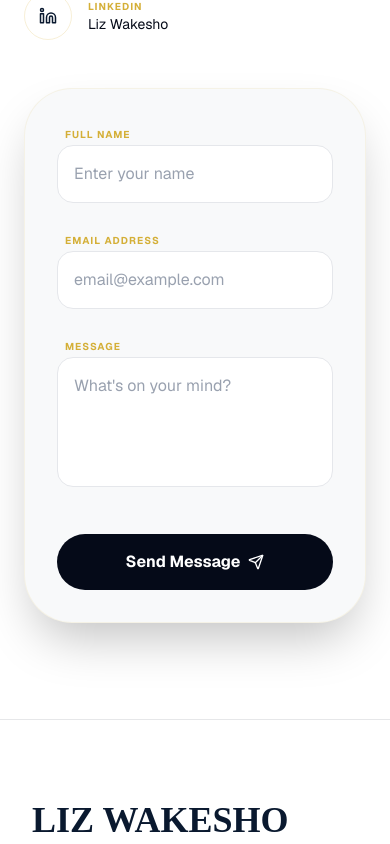
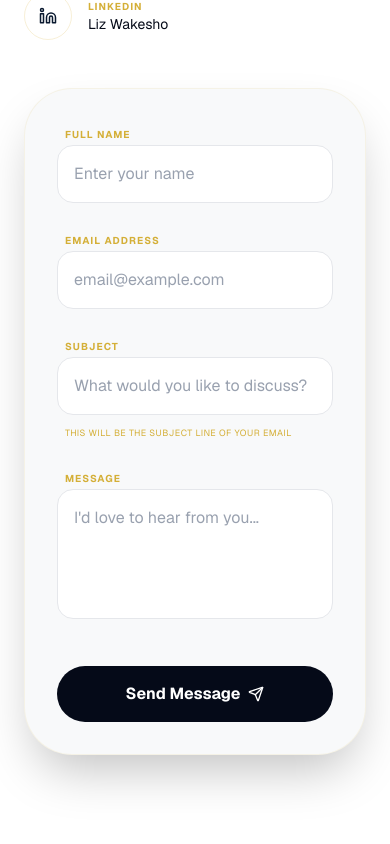
Before and after one commit to muasyasila/liz-wakesho-portfolio, a Next.js app: page / in a window 390 px wide. Shown: the part 10900-11744 px from the top of the page. Built offline with nearby package versions, Linux system fonts and the light colour scheme.

Commit message:
Form is working

```diff
--- a/package.json
+++ b/package.json
@@ -9,6 +9,7 @@
     "lint": "eslint"
   },
   "dependencies": {
+    "@formspree/react": "^3.0.0",
     "@gsap/react": "^2.1.2",
     "@react-three/drei": "^10.7.7",
     "@react-three/fiber": "^9.5.0",
--- a/src/app/api/send/route.ts
+++ b/src/app/api/send/route.ts
@@ -0,0 +1,30 @@
+import { Resend } from 'resend';
+import { NextResponse } from 'next/server';
+
+const resend = new Resend(process.env.RESEND_API_KEY);
+
+export async function POST(req: Request) {
+  try {
+    const { name, email, message } = await req.json();
+
+    const data = await resend.emails.send({
+      from: 'Portfolio Contact <onboarding@resend.dev>', // Resend provides this for testing
+      to: ['Lizwakesho4@gmail.com'],
+      subject: `New Message from ${name}`,
+      replyTo: email,
+      html: `
+        <div style="font-family: serif; padding: 20px; border: 1px solid #D4AF37;">
+          <h2 style="color: #D4AF37;">New Inquiry: Prime Minister's Portal</h2>
+          <p><strong>Name:</strong> ${name}</p>
+          <p><strong>Email:</strong> ${email}</p>
+          <hr style="border: 0.5px solid #eee;" />
+          <p style="white-space: pre-wrap;">${message}</p>
+        </div>
+      `,
+    });
+
+    return NextResponse.json(data);
+  } catch (error) {
+    return NextResponse.json({ error: "Failed to send email" }, { status: 500 });
+  }
+}
--- a/src/components/layout/Navbar.tsx
+++ b/src/components/layout/Navbar.tsx
@@ -107,7 +107,9 @@ export default function Navbar() {
             <span className={`block w-6 h-0.5 transition-all duration-300 ${burgerColor} ${isMenuOpen ? "-rotate-45 -translate-y-0" : ""}`}></span>
           </button>
 
-          <button className={`hidden md:block px-6 py-2.5 text-[10px] font-bold uppercase tracking-widest transition-all rounded-full border-2
+          <button
+          onClick={() => scrollToSection("contact-section")}
+          className={`hidden md:block px-6 py-2.5 text-[10px] font-bold uppercase tracking-widest transition-all rounded-full border-2
             ${isScrolled ? "bg-black text-white border-black" : "bg-white text-black border-white"}`}>
             Inquire
           </button>
@@ -129,7 +131,9 @@ export default function Navbar() {
             </button>
           ))}
           <div className="h-px w-20 bg-white/10 mx-auto mt-4" />
-          <button className="text-[#D4AF37] font-mono text-xs tracking-[0.3em] uppercase font-bold">
+          <button
+          onClick={() => scrollToSection("contact-section")}
+          className="text-[#D4AF37] font-mono text-xs tracking-[0.3em] uppercase font-bold">
             Inquire
           </button>
         </div>
--- a/src/components/sections/ContactSection.tsx
+++ b/src/components/sections/ContactSection.tsx
@@ -2,14 +2,17 @@
 import React, { useState } from "react";
 import { motion } from "framer-motion";
 import { Send, Instagram, Mail, Linkedin, CheckCircle, AlertCircle } from "lucide-react";
+import { useForm, ValidationError } from '@formspree/react';
 
 export default function ContactCard() {
+  // Your verified Formspree ID
+  const [state, handleSubmit] = useForm("mgonanoe");
   const [formData, setFormData] = useState({
     name: "",
     email: "",
+    subject: "",
     message: ""
   });
-  const [isSubmitting, setIsSubmitting] = useState(false);
   const [submitStatus, setSubmitStatus] = useState<"idle" | "success" | "error">("idle");
 
   const handleChange = (e: React.ChangeEvent<HTMLInputElement | HTMLTextAreaElement>) => {
@@ -19,37 +22,33 @@ export default function ContactCard() {
     if (submitStatus !== "idle") setSubmitStatus("idle");
   };
 
-const handleSubmit = async (e: React.FormEvent) => {
-  e.preventDefault();
-  setIsSubmitting(true);
-  setSubmitStatus("idle");
+  const handleFormSubmit = async (e: React.FormEvent<HTMLFormElement>) => {
+    e.preventDefault();
+    setSubmitStatus("idle");
 
-  try {
-    const response = await fetch("/api/send", {
-      method: "POST",
-      headers: {
-        "Content-Type": "application/json",
-      },
-      body: JSON.stringify(formData),
-    });
+    // Create FormData from the form element
+    const formElement = e.currentTarget;
+    const formDataToSend = new FormData(formElement);
 
-    if (response.ok) {
-      console.log("Email sent successfully!");
+    // Add the subject as _subject for Formspree
+    formDataToSend.set('_subject', formData.subject);
+
+    // Use the form element to submit
+    await handleSubmit(formDataToSend);
+  };
+
+  // Update status based on Formspree state
+  React.useEffect(() => {
+    if (state.succeeded) {
       setSubmitStatus("success");
-      setFormData({ name: "", email: "", message: "" });
+      setFormData({ name: "", email: "", subject: "", message: "" });
 
       // Reset success message after 5 seconds
       setTimeout(() => setSubmitStatus("idle"), 5000);
-    } else {
-      throw new Error("Failed to send");
+    } else if (state.errors && Object.keys(state.errors).length > 0) {
+      setSubmitStatus("error");
     }
-  } catch (error) {
-    console.error("Submission error:", error);
-    setSubmitStatus("error");
-  } finally {
-    setIsSubmitting(false);
-  }
-};
+  }, [state.succeeded, state.errors]);
 
   const handleSocialClick = (type: string, value: string) => {
     switch(type) {
@@ -134,7 +133,7 @@ const handleSubmit = async (e: React.FormEvent) => {
             whileInView={{ opacity: 1, x: 0 }}
             className="lg:col-span-2 bg-[#F8F9FA] dark:bg-[#0A0F1D] p-8 md:p-12 rounded-[3rem] shadow-2xl border border-[#D4AF37]/10"
           >
-            <form onSubmit={handleSubmit} className="grid grid-cols-1 md:grid-cols-2 gap-6">
+            <form onSubmit={handleFormSubmit} className="grid grid-cols-1 md:grid-cols-2 gap-6">
               {/* Name Input */}
               <div className="space-y-2">
                 <label className="text-[10px] uppercase tracking-widest font-bold text-[#D4AF37] ml-2">Full Name</label>
@@ -147,6 +146,7 @@ const handleSubmit = async (e: React.FormEvent) => {
                   className="w-full bg-white dark:bg-[#050A18] border border-gray-200 dark:border-white/10 rounded-2xl p-4 focus:border-[#D4AF37] outline-none transition-all text-[#050A18] dark:text-white placeholder:text-gray-400"
                   required
                 />
+                <ValidationError prefix="Name" field="name" errors={state.errors} className="text-red-600 text-xs mt-1 ml-2" />
               </div>
 
               {/* Email Input */}
@@ -161,6 +161,23 @@ const handleSubmit = async (e: React.FormEvent) => {
                   className="w-full bg-white dark:bg-[#050A18] border border-gray-200 dark:border-white/10 rounded-2xl p-4 focus:border-[#D4AF37] outline-none transition-all text-[#050A18] dark:text-white placeholder:text-gray-400"
                   required
                 />
+                <ValidationError prefix="Email" field="email" errors={state.errors} className="text-red-600 text-xs mt-1 ml-2" />
+              </div>
+
+              {/* Subject Input - New Field */}
+              <div className="md:col-span-2 space-y-2">
+                <label className="text-[10px] uppercase tracking-widest font-bold text-[#D4AF37] ml-2">Subject</label>
+                <input
+                  type="text"
+                  name="subject"
+                  value={formData.subject}
+                  onChange={handleChange}
+                  placeholder="What would you like to discuss?"
+                  className="w-full bg-white dark:bg-[#050A18] border border-gray-200 dark:border-white/10 rounded-2xl p-4 focus:border-[#D4AF37] outline-none transition-all text-[#050A18] dark:text-white placeholder:text-gray-400"
+                  required
+                />
+                <ValidationError prefix="Subject" field="subject" errors={state.errors} className="text-red-600 text-xs mt-1 ml-2" />
+                <p className="text-[9px] text-[#D4AF37] uppercase tracking-wider mt-1 ml-2">This will be the subject line of your email</p>
               </div>
 
               {/* Message Input */}
@@ -171,10 +188,11 @@ const handleSubmit = async (e: React.FormEvent) => {
                   value={formData.message}
                   onChange={handleChange}
                   rows={4}
-                  placeholder="What's on your mind?"
+                  placeholder="I'd love to hear from you..."
                   className="w-full bg-white dark:bg-[#050A18] border border-gray-200 dark:border-white/10 rounded-2xl p-4 focus:border-[#D4AF37] outline-none transition-all text-[#050A18] dark:text-white resize-none placeholder:text-gray-400"
                   required
                 />
+                <ValidationError prefix="Message" field="message" errors={state.errors} className="text-red-600 text-xs mt-1 ml-2" />
               </div>
 
               {/* Status Message */}
@@ -196,7 +214,7 @@ const handleSubmit = async (e: React.FormEvent) => {
                   className="md:col-span-2 flex items-center gap-2 text-red-600 bg-red-50 dark:bg-red-900/20 p-3 rounded-xl"
                 >
                   <AlertCircle size={18} />
-                  <span className="text-sm">Please fill in all fields correctly.</span>
+                  <span className="text-sm">There was an error sending your message. Please check all fields and try again.</span>
                 </motion.div>
               )}
 
@@ -204,11 +222,11 @@ const handleSubmit = async (e: React.FormEvent) => {
               <div className="md:col-span-2 pt-4">
                 <button
                   type="submit"
-                  disabled={isSubmitting}
+                  disabled={state.submitting}
                   className="group relative w-full md:w-auto overflow-hidden rounded-full bg-[#050A18] dark:bg-[#D4AF37] px-12 py-4 text-white font-bold transition-all duration-300 active:scale-95 disabled:opacity-50 disabled:cursor-not-allowed"
                 >
                   <span className="relative z-10 flex items-center justify-center gap-2">
-                    {isSubmitting ? (
+                    {state.submitting ? (
                       <>Sending...</>
                     ) : (
                       <>Send Message <Send size={16} /></>
```
Also changed, not shown: 1 other file (tests, documents, lock files or other folders).
